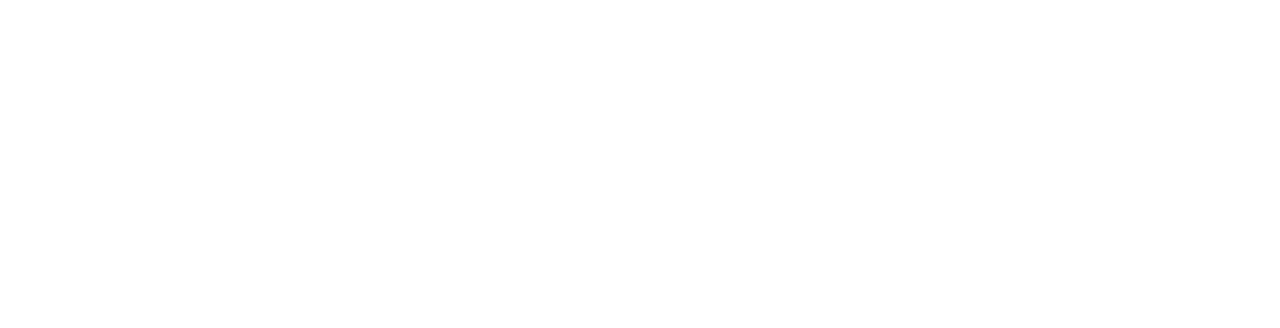
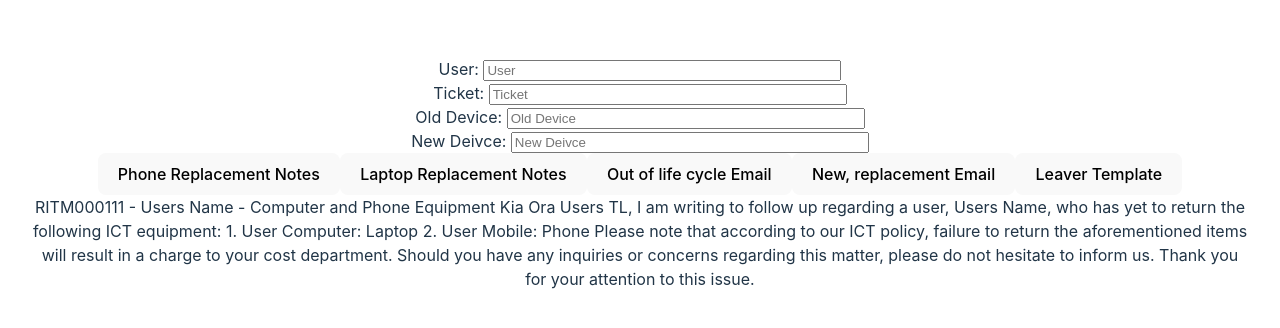
Before and after one commit to sionepeni/templates, a Preact app: page / in a window 1280 px wide. Shown: the part 226-554 px from the top of the page. Built offline with nearby package versions, Linux system fonts and the light colour scheme.

Commit message:
basic functionality of application with forms and options to select from

```diff
--- a/src/app.tsx
+++ b/src/app.tsx
@@ -1,5 +1,141 @@
+import { useState } from 'preact/hooks';
 import "./app.css"
+import { DeviceUpgrade, LaptopReplacementSummary, Leaver, OutOfLifeCycle, PhoneReplacementSummary } from './components/Templates';
+import { listForButtons, listForInputs } from './components/List';
+import { BasicForm } from './types/Types';
+import { JSX } from 'preact/jsx-runtime';
 
 export function App() {
-    return <></>
+    const [formSelected, setFormSelected] = useState("")
+    const [buttonIndex, setButtonIndex] = useState()
+    const [userForm, setUserForm] = useState<BasicForm>({
+        name: "",
+        ticket: "RITM000111",
+        oldDevice: "Current Device",
+        newDevice: "New Device",
+        user: "Users Name",
+        supervisor: "Users TL",
+        laptop: "Laptop",
+        mobile: "Phone",
+        switch: "Laptop",
+    })
+
+    const handleButtonClick = (
+        event: JSX.TargetedEvent<HTMLButtonElement, Event>
+    ) => {
+        setFormSelected(event.currentTarget.id), setButtonIndex(event.currentTarget.value)
+    }
+
+    const handleFormDetails = (
+        event: JSX.TargetedEvent<HTMLInputElement, Event>
+    ) => {
+        if (event.currentTarget.id === "ticket")
+            return setUserForm({ ...userForm, ticket: event.currentTarget.value })
+        if (event.currentTarget.id === "oldDevice")
+            return setUserForm({ ...userForm, oldDevice: event.currentTarget.value })
+        if (event.currentTarget.id === "newDevice")
+            return setUserForm({ ...userForm, newDevice: event.currentTarget.value })
+        if (event.currentTarget.id  === "user")
+            return setUserForm({ ...userForm, user: event.currentTarget.value })
+        if (event.currentTarget.id  === "supervisor")
+            return setUserForm({ ...userForm, supervisor: event.currentTarget.value })
+        if (event.currentTarget.id  === "laptop")
+            return setUserForm({ ...userForm, laptop: event.currentTarget.value })
+        if (event.currentTarget.id  === "mobile")
+            return setUserForm({ ...userForm, mobile: event.currentTarget.value })
+    }
+
+    const handlePhoneOrLaptop = (
+        event: JSX.TargetedEvent<HTMLInputElement, Event>
+    ) => {
+        if (event.currentTarget.checked === true)
+            return setUserForm({ ...userForm, switch: "Phone" })
+        return setUserForm({ ...userForm, switch: "Laptop" })
+    }
+
+    return (
+        <>
+            <div className="options_container">
+                <div className="input_container">
+                    {listForInputs.map((text) => (
+                        <>
+                            <div className="input_field">
+                                {text.text}:{" "}
+                                <input
+                                    id={text.id}
+                                    placeholder={text.text}
+                                    onChange={(
+                                        event: JSX.TargetedEvent<
+                                            HTMLInputElement,
+                                            Event
+                                        >
+                                    ) => handleFormDetails(event)}
+                                    style={{ width: "350px" }}
+                                />
+                            </div>
+                        </>
+                    ))}
+
+                    {formSelected === "New, replacement Email" ? (
+                        <div className="extra_options">
+                            <div className="little-prompt">
+                                Switch:{" "}
+                                <input
+                                    type="checkbox"
+                                    onChange={(
+                                        event: JSX.TargetedEvent<
+                                            HTMLInputElement,
+                                            Event
+                                        >
+                                    ) => handlePhoneOrLaptop(event)}
+                                ></input>
+                                {userForm.switch === "Phone"
+                                    ? "Phone"
+                                    : "Laptop"}
+                            </div>
+                        </div>
+                    ) : (
+                        ""
+                    )}
+                </div>
+
+                <div className="button_container">
+                    {listForButtons.map((text) => (
+                        <button
+                            key={text.index}
+                            id={text.id}
+                            value={text.index}
+                            className={
+                                buttonIndex === text.index
+                                    ? "selectedButton"
+                                    : "buttons"
+                            }
+                            onClick={(
+                                event: JSX.TargetedEvent<
+                                    HTMLButtonElement,
+                                    Event
+                                >
+                            ) => handleButtonClick(event)}
+                        >
+                            {text.id}
+                        </button>
+                    ))}
+                </div>
+            </div>
+
+            <div className="content">
+                {formSelected === "Phone Replacement Notes" ? (
+                    <PhoneReplacementSummary {...userForm} />
+                ) : formSelected === "Laptop Replacement Notes" ? (
+                    <LaptopReplacementSummary {...userForm} />
+                ) : formSelected === "Out of life cycle Email" ? (
+                    <OutOfLifeCycle {...userForm} />
+                ) : formSelected === "New, replacement Email" ? (
+                    <DeviceUpgrade {...userForm} />
+                ) : (
+                    <Leaver {...userForm} />
+                )}
+            </div>
+        </>
+    )
 }
--- a/src/components/Templates.tsx
+++ b/src/components/Templates.tsx
@@ -15,7 +15,7 @@
 - Collected old laptop: ${userForm.oldDevice}
 - Updated the Serial Number Asset Management (SNAM) database accordingly
 - All necessary configurations completed, the task is now considered closed`
-    return text
+    return <>{text}</>
 }
 
 export const PhoneReplacementSummary = (userForm: BasicForm) => {
@@ -30,7 +30,7 @@
 - Collected old phone & removed from UEM: ${userForm.oldDevice}
 - Updated the Serial Number Asset Management (SNAM) database accordingly
 - All necessary configurations completed, the task is now considered closed`
-    return text
+    return <>{text}</>
 }
 
 export const OutOfLifeCycle = (userForm: BasicForm) => {
@@ -56,7 +56,7 @@
 
 Thank you.`
 
-    return text
+    return <>{text}</>
 }
 
 export const DeviceUpgrade = (userForm: BasicForm) => {
@@ -76,7 +76,7 @@
 
 Thank you.`
 
-    return text
+    return <>{text}</>
 }
 
 export const Leaver = (userForm: BasicForm) => {
@@ -96,5 +96,5 @@
 
 Thank you for your attention to this issue.`
 
-    return text
+    return <>{text}</>
 }
--- a/src/types/Types.tsx
+++ b/src/types/Types.tsx
@@ -1,13 +1,11 @@
 export type BasicForm = {
+    name: string,
     user: string,
     ticket: string,
     oldDevice: string,
     newDevice: string
-    id: string,
-    text: string,
     supervisor: string,
     laptop: string,
     mobile: string,
-    checkbox: boolean,
-    switch: boolean
+    switch: string,
 }
```
